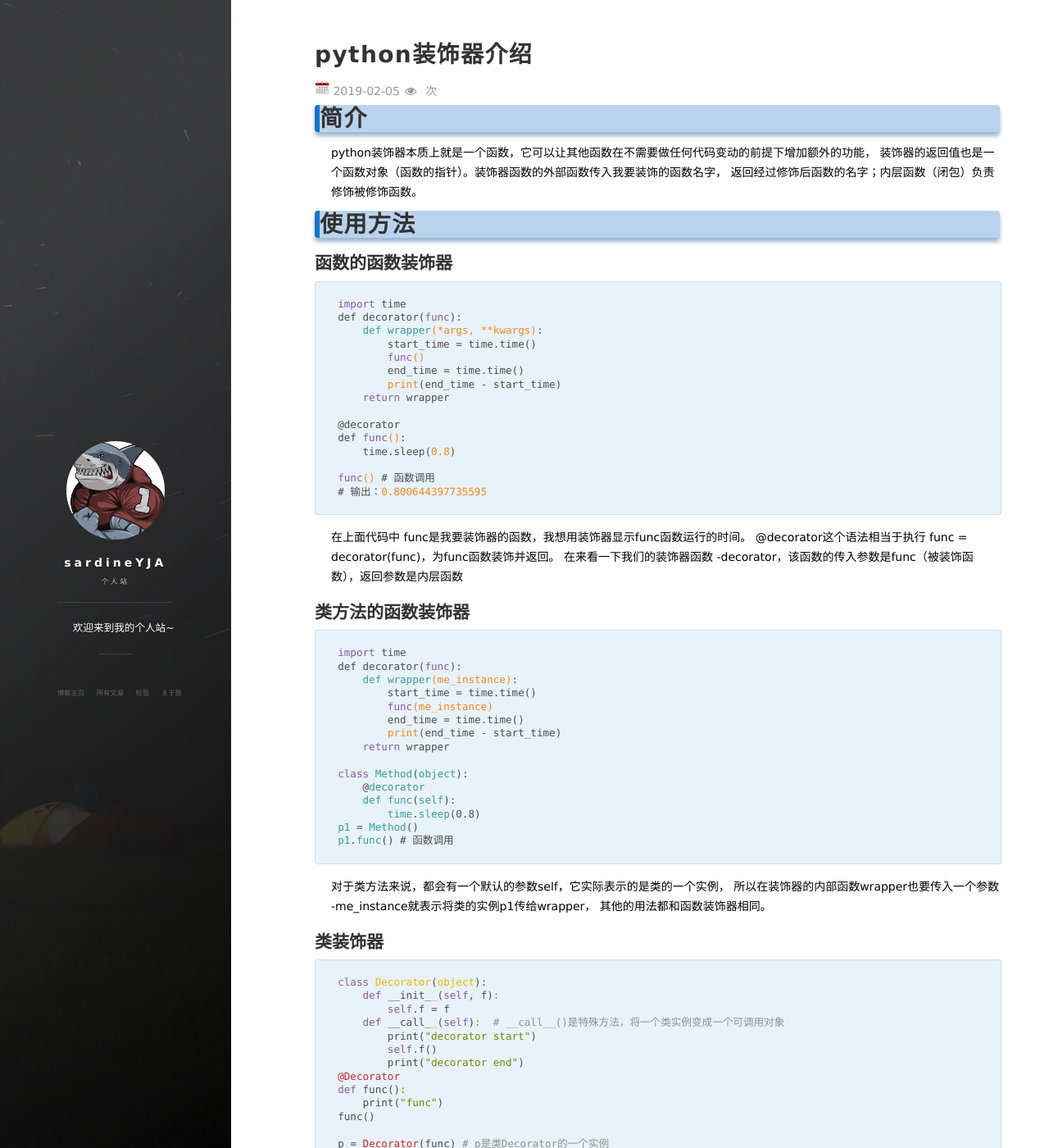
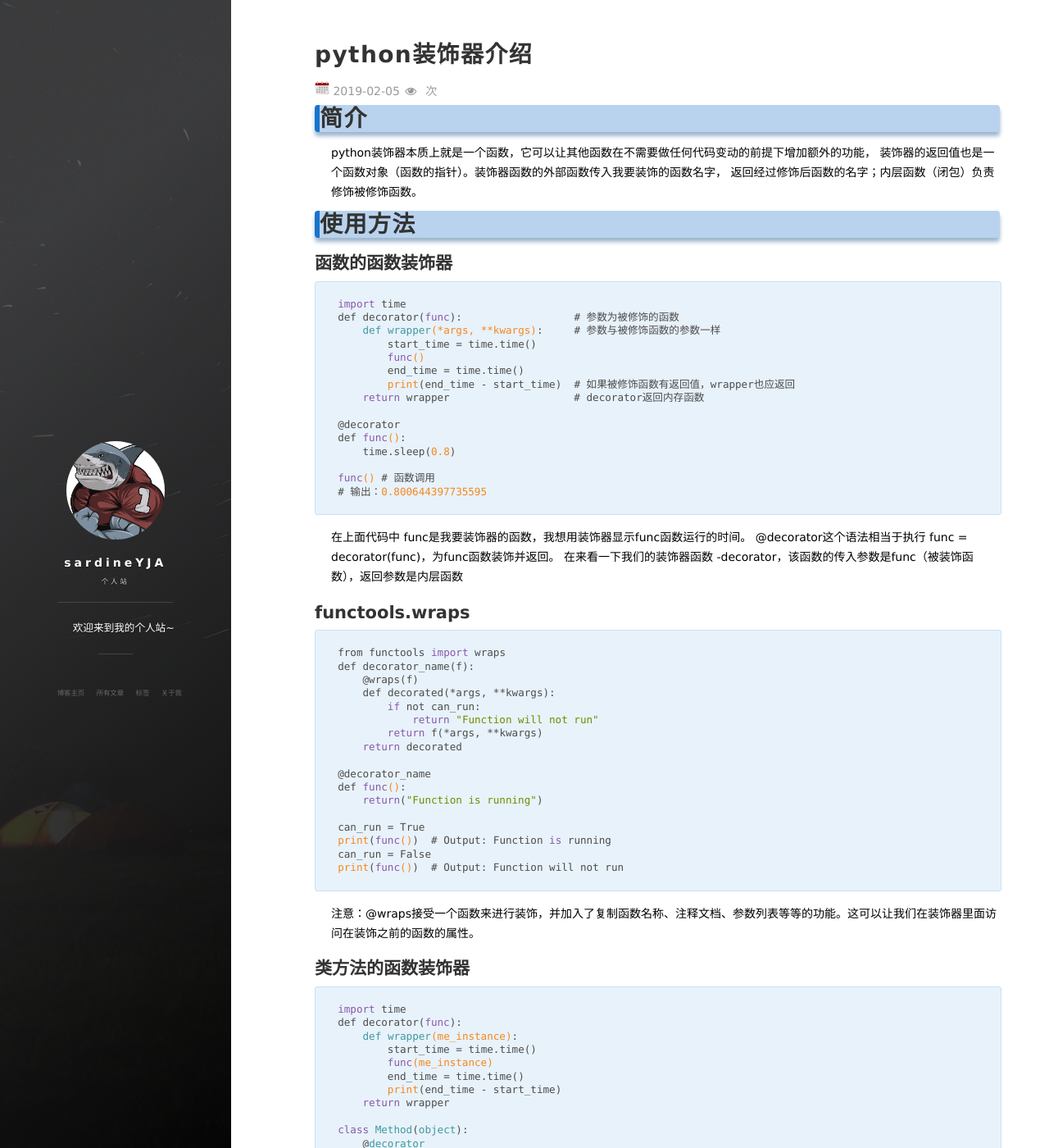
Before and after one commit to sardineYJA/sardineYJA.github.io, a Jekyll site: the page built from _posts/2019-02-05-python-decorator.md, in a window 1280 px wide and 1400 px high. Shown: the whole window at 82% size. Built offline with Jekyll 4.4.1, drawn with Linux system fonts in a browser that asks for light colours; nearby versions of some CDN libraries; comment, search, counter and statistics services are not loaded; some of the changed text lies outside the part shown.

Commit message:
Update 2019-02-05-python-decorator.md

````diff
--- a/_posts/2019-02-05-python-decorator.md
+++ b/_posts/2019-02-05-python-decorator.md
@@ -13,16 +13,18 @@ python装饰器本质上就是一个函数，它可以让其他函数在不需
 返回经过修饰后函数的名字；内层函数（闭包）负责修饰被修饰函数。
 
 # 使用方法
+
 ## 函数的函数装饰器
+
 ```python
 import time
-def decorator(func):
-    def wrapper(*args, **kwargs):
+def decorator(func):                  # 参数为被修饰的函数
+    def wrapper(*args, **kwargs):     # 参数与被修饰函数的参数一样
         start_time = time.time()
         func()
         end_time = time.time()
-        print(end_time - start_time)
-    return wrapper
+        print(end_time - start_time)  # 如果被修饰函数有返回值，wrapper也应返回
+    return wrapper                    # decorator返回内存函数
 
 @decorator
 def func():
@@ -35,7 +37,32 @@ func() # 函数调用
 @decorator这个语法相当于执行 func = decorator(func)，为func函数装饰并返回。
 在来看一下我们的装饰器函数 -decorator，该函数的传入参数是func（被装饰函数），返回参数是内层函数
 
+## functools.wraps
+
+```python
+from functools import wraps
+def decorator_name(f):
+    @wraps(f)
+    def decorated(*args, **kwargs):
+        if not can_run:
+            return "Function will not run"
+        return f(*args, **kwargs)
+    return decorated
+
+@decorator_name
+def func():
+    return("Function is running")
+
+can_run = True
+print(func())  # Output: Function is running
+can_run = False
+print(func())  # Output: Function will not run
+```
+
+注意：@wraps接受一个函数来进行装饰，并加入了复制函数名称、注释文档、参数列表等等的功能。这可以让我们在装饰器里面访问在装饰之前的函数的属性。
+
 ## 类方法的函数装饰器
+
 ```python
 import time
 def decorator(func):
@@ -53,11 +80,13 @@ class Method(object):
 p1 = Method()
 p1.func() # 函数调用
 ```
+
 对于类方法来说，都会有一个默认的参数self，它实际表示的是类的一个实例，
 所以在装饰器的内部函数wrapper也要传入一个参数 -me_instance就表示将类的实例p1传给wrapper，
 其他的用法都和函数装饰器相同。
 
 ## 类装饰器
+
 ```python
 class Decorator(object):
     def __init__(self, f):
@@ -91,39 +120,6 @@ print(say())
 # 输出 <b><i>Hello</i></b>
 ```
 
-# 装饰器库functools
-```python
-def decorator(func):
-    def inner_function():
-        pass
-    return inner_function
-
-@decorator
-def func():
-    pass
-
-print(func.__name__)
-# 输出： inner_function
-```
-上述代码最后执行的结果不是 func，而是 inner_function！这表示被装饰函数自身的信息丢失了！
-怎么才能避免这种问题的发生呢？可以借助functools.wraps()函数：
-
-```python
-from functools import wraps
-def decorator(func):
-    @wraps(func)
-    def inner_function():
-        pass
-    return inner_function
-
-@decorator
-def func():
-    pass
-
-print(func.__name__)
-#输出： func
-```
-
 
 # 参考
 1. https://www.cnblogs.com/lianyingteng/p/7743876.html
````
